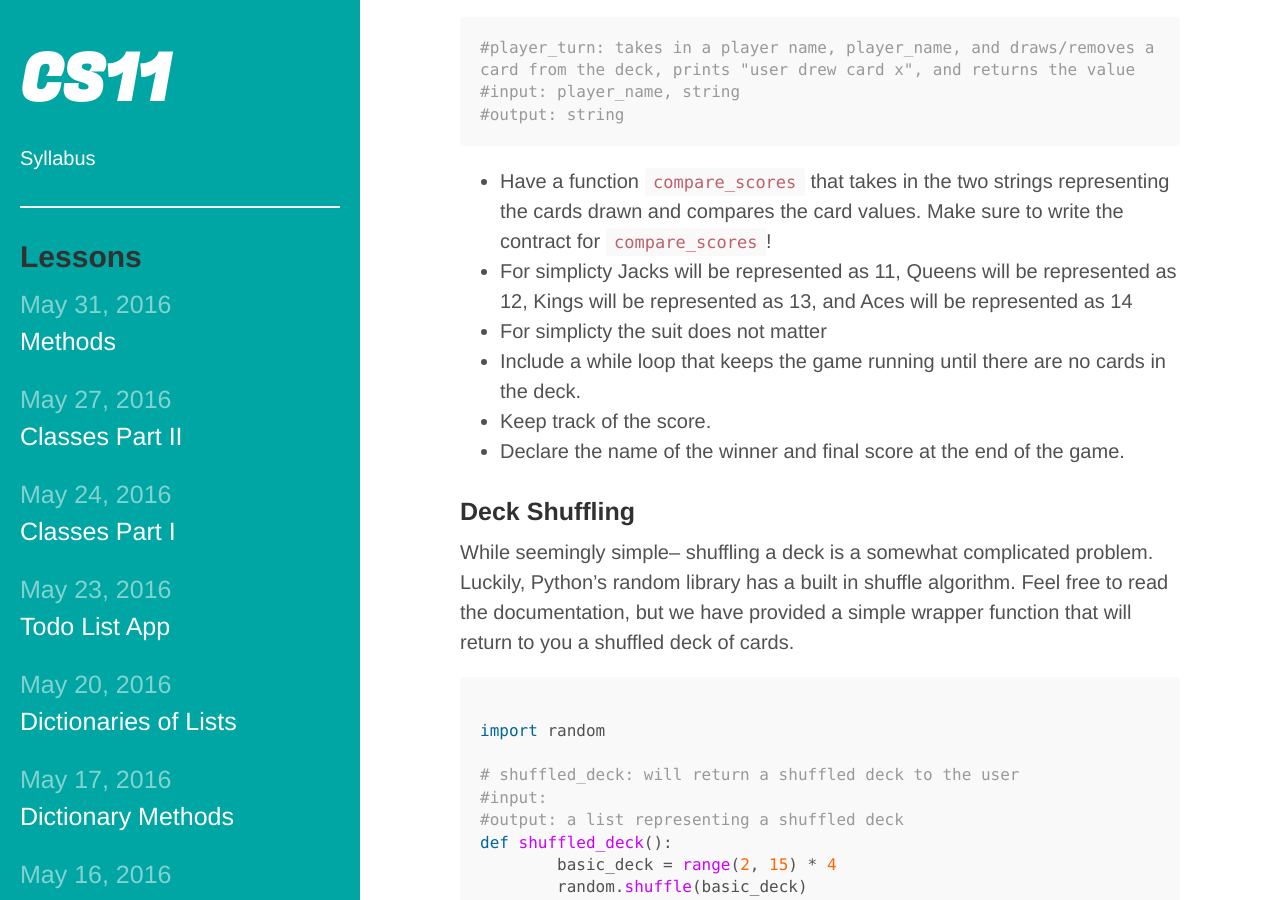
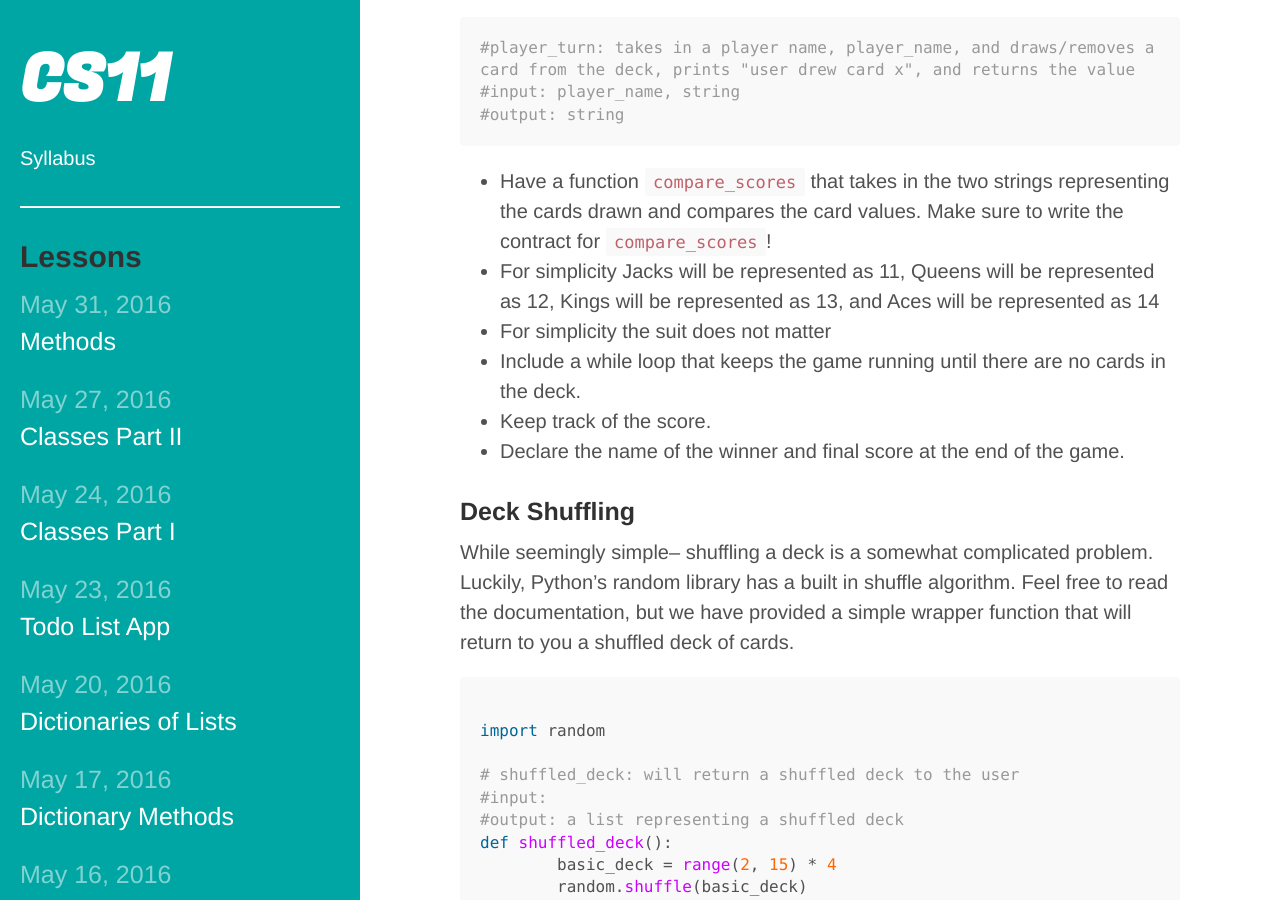
Before and after one commit to bensk/cs11, a Jekyll site: the page built from _posts/2016/2016-04-15-War.md, in a window 1280 px wide and 900 px high, scrolled down 451 px. Built offline with Jekyll 4.4.1, drawn with Linux system fonts in a browser that asks for light colours; some web fonts are replaced; a style sheet for code colours, icons or effects is not loaded.

Commit message:
:email: fixed

````diff
--- a/_posts/2016/2016-04-15-War.md
+++ b/_posts/2016/2016-04-15-War.md
@@ -20,8 +20,8 @@ Your game should:
 #output: string
 ```
 * Have a function `compare_scores` that takes in the two strings representing the cards drawn and compares the card values. Make sure to write the contract for `compare_scores`!
-* For simplicty Jacks will be represented as 11, Queens will be represented as 12, Kings will be represented as 13, and Aces will be represented as 14
-* For simplicty the suit does not matter
+* For simplicity Jacks will be represented as 11, Queens will be represented as 12, Kings will be represented as 13, and Aces will be represented as 14
+* For simplicity the suit does not matter
 * Include a while loop that keeps the game running until there are no cards in the deck.
 * Keep track of the score.
 * Declare the name of the winner and final score at the end of the game.
````
